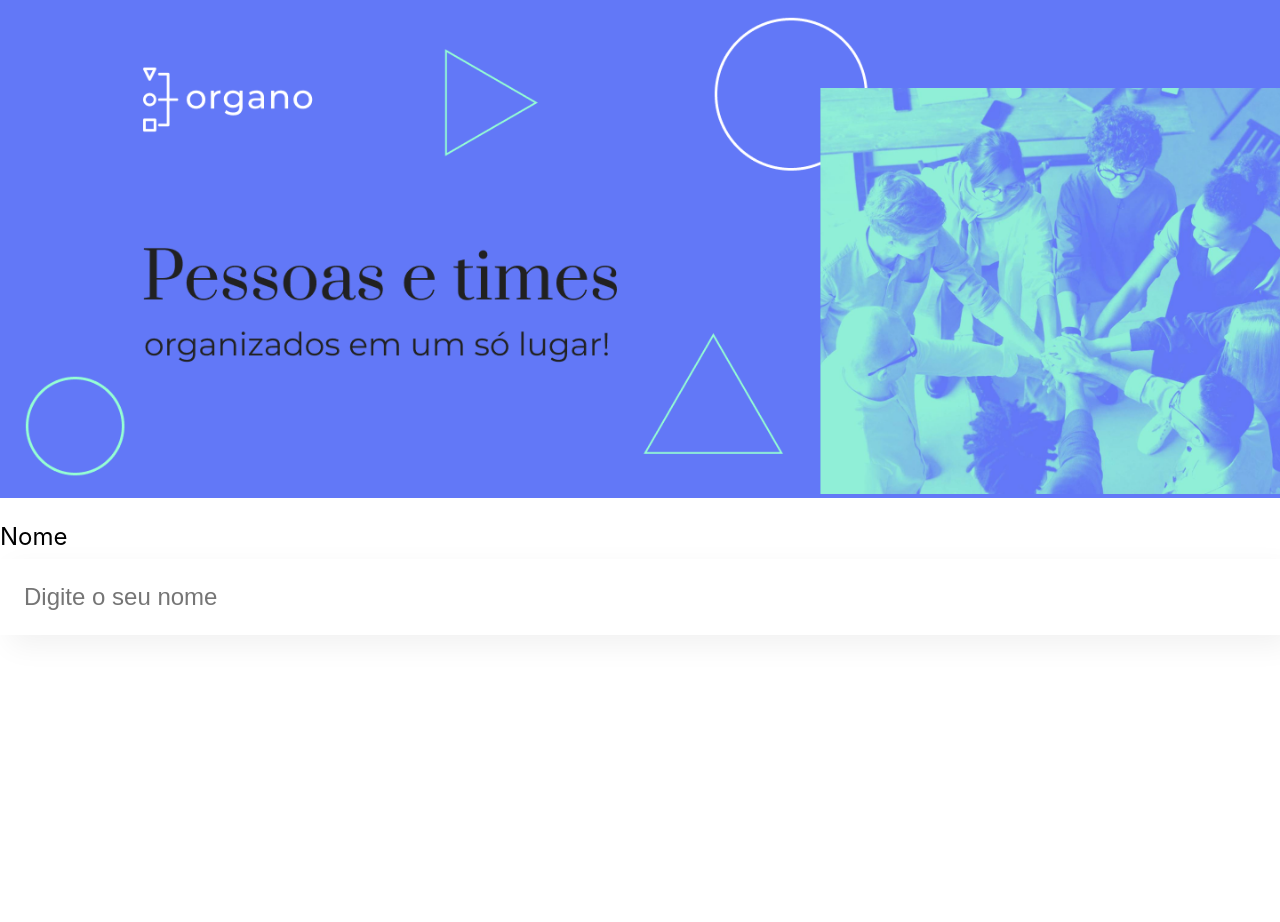
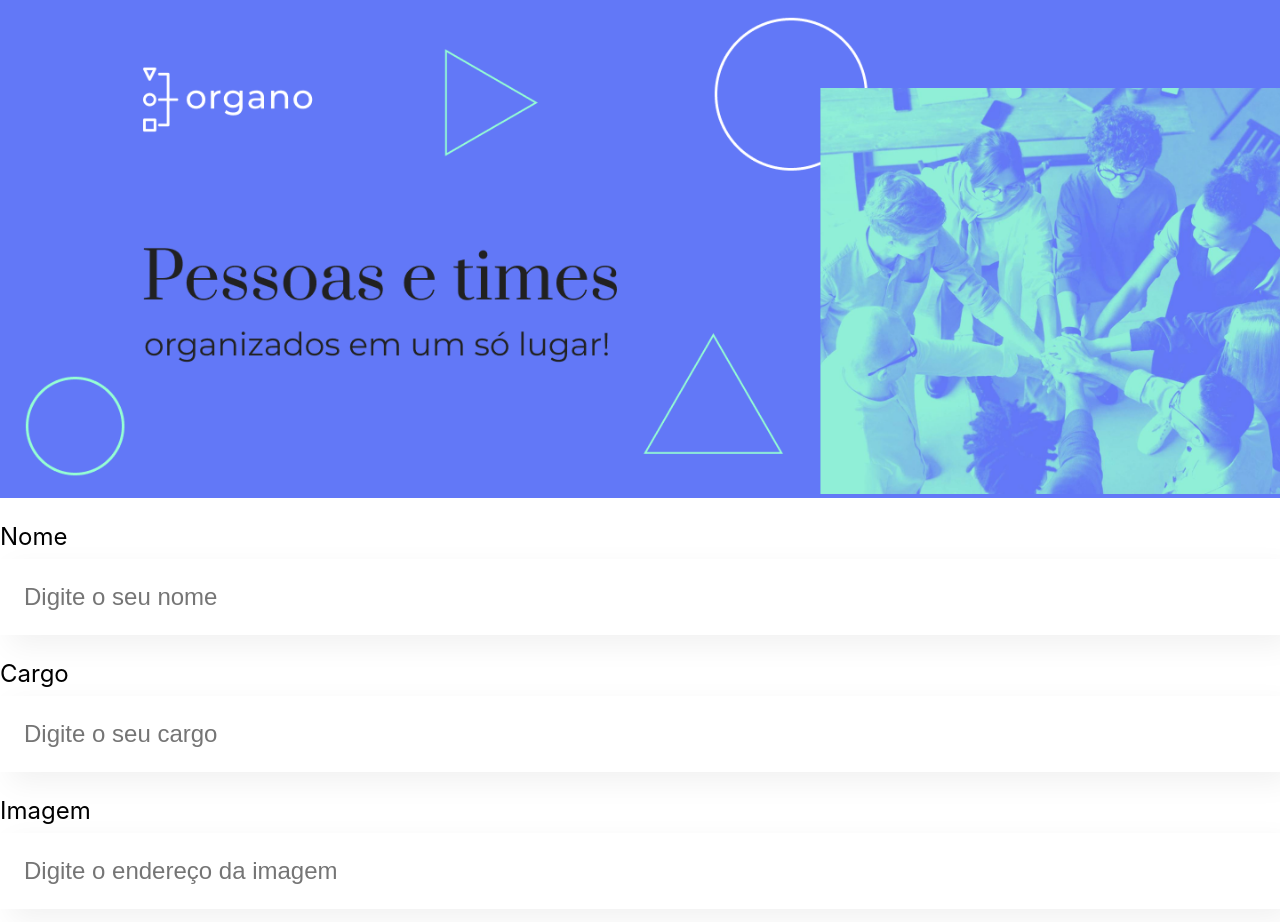
Before and after one commit to esantos92/organo, a JavaScript app: page / in a window 1280 px wide. Shown: the top 922 px of the page. Before the commit the page ends 800 px from the top, so only its background shows below. Built offline with nearby package versions, Linux system fonts and the light colour scheme; the HTML template or start-up script is replaced by a standard one.

Commit message:
Parametros de componente -aula 7

```diff
--- a/src/App.js
+++ b/src/App.js
@@ -5,7 +5,9 @@
   return (
     <div className="App">
       <Banner />
-      <CampoTexto />
+      <CampoTexto label="Nome" placeholder="Digite o seu nome"/>
+      <CampoTexto label="Cargo" placeholder="Digite o seu cargo"/>
+      <CampoTexto label="Imagem" placeholder="Digite o endereço da imagem"/>
 
     </div>
   );
--- a/src/components/CampoTexto/index.js
+++ b/src/components/CampoTexto/index.js
@@ -1,10 +1,10 @@
 import './CampoTexto.css'
 
-const CampoTexto = () => {
+const CampoTexto = (props) => {
   return (
     <div className="campo-texto">
-      <label>Nome</label>
-      <input placeholder='Digite o seu nome'/>
+      <label>{props.label}</label>
+      <input placeholder={props.placeholder}/>
     </div>
   )
 }
```
